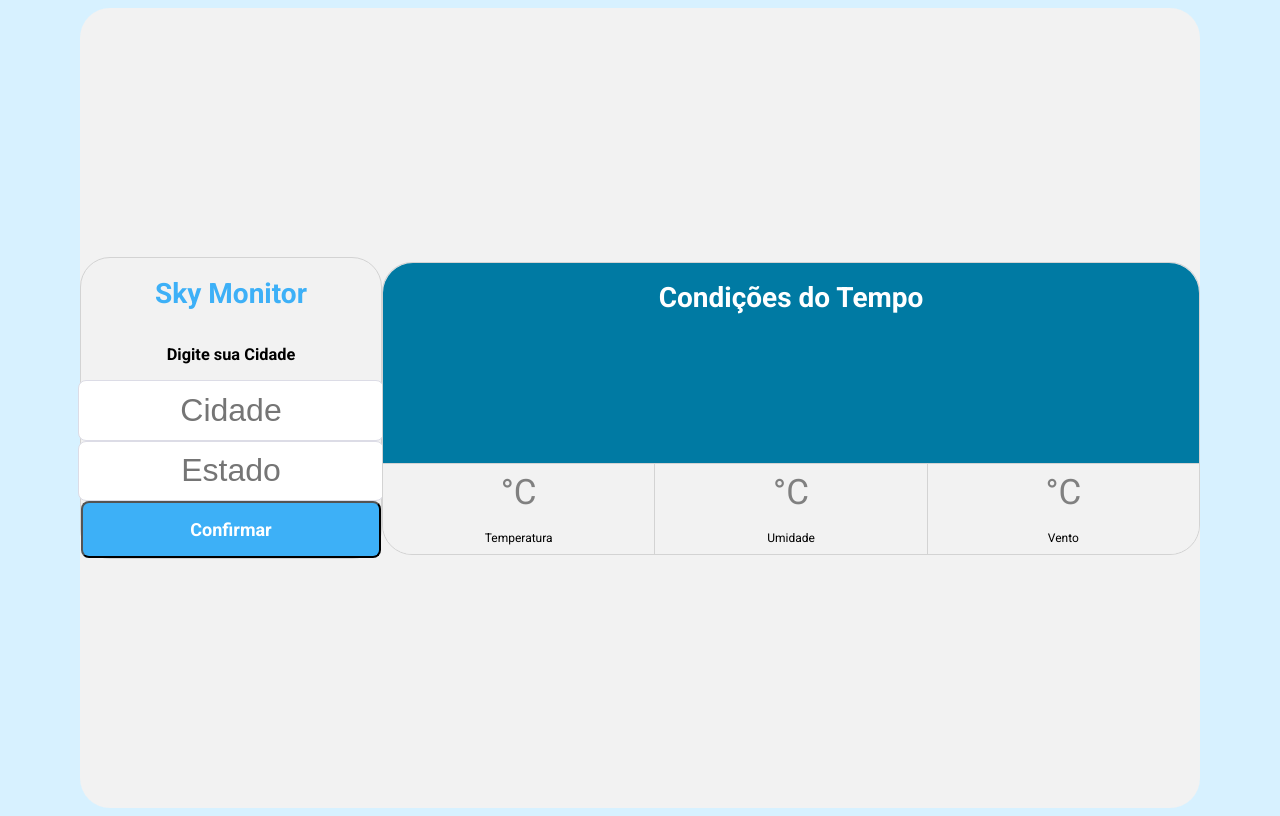
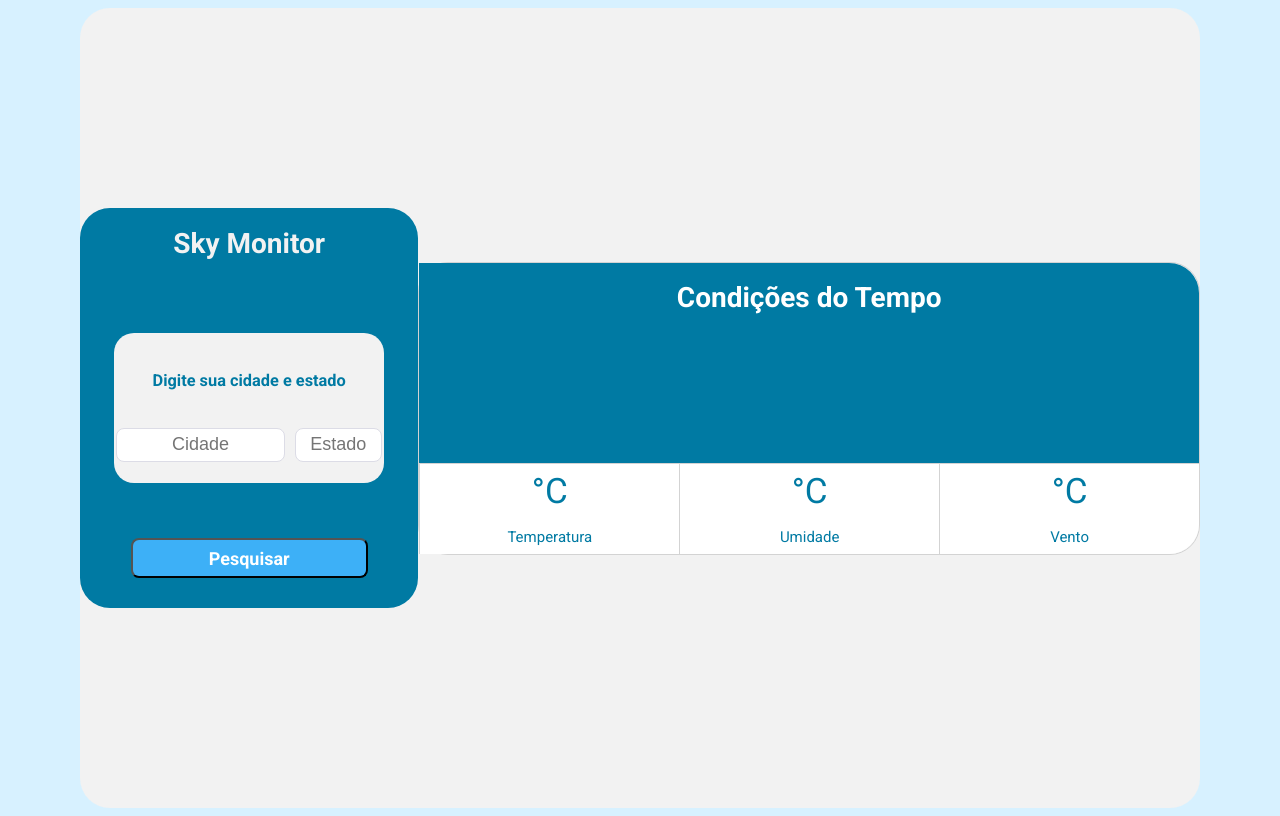
Before and after one commit to marcusdotenv/skymonitor, a React (Create React App) app: page / in a window 1280 px wide. Built offline with nearby package versions, Linux system fonts and the light colour scheme; no server answers; the HTML template or start-up script is replaced by a standard one.

Commit message:
Alterações de estilização

```diff
--- a/src/App.js
+++ b/src/App.js
@@ -8,6 +8,7 @@ import {
   WiNightRain,
   WiNightClear,
   WiSnow,
+  WiUmbrella,
 } from "react-icons/wi";
 
 
@@ -98,11 +99,19 @@ function App() {
     <div className="full-container">
       <form onSubmit={getData}>
       <div className="application-section">
+        <div>
         <h1> Sky Monitor </h1>
-        <h3>Digite sua Cidade</h3>
-        <input placeholder="Cidade" value={city} onChange={e => setCity(e.target.value)}/>
-        <input placeholder="Estado" value={state} onChange={e => setState(e.target.value)}/>
-        <button type="submit"> Confirmar </button>
+        </div>
+      <div className="input-container">
+        <div>
+          <h3>Digite sua cidade e estado</h3>
+        </div>
+        <div>
+         <input className="city" placeholder="Cidade" value={city} onChange={e => setCity(e.target.value)}/>
+         <input className="state" placeholder="Estado" value={state} onChange={e => setState(e.target.value)}/>
+        </div>
+      </div>
+        <button type="submit"> Pesquisar </button>
       </div>
       </form>
       <div className="display-data">
--- a/src/styles.css
+++ b/src/styles.css
@@ -19,26 +19,23 @@ body{
 }
 .application-section{
   display: flex;
+  height: 400px;
   flex-direction: column;
-  justify-content: space-evenly;
+  justify-content: space-between;
   align-items: center;
   border-radius: 30px;
-  border: 1px solid #d3d3d3;
-  width: 300px;
-  max-width: 350px;
-  height: 300px;
-  max-height: 350px;
-  background-color: #f2f2f2;
+  background-color: #007aa3;
 }
 
 .application-section h1{
-  color:  #3db0f7;
+  color:  #F2F2F2;
 }
 
 .application-section button{
-  width: 100%;
-  height: 60px;
+  width: 70%;
+  height: 40px;
   border-radius: 8px;
+  margin-bottom: 30px;
   background-color: #3db0f7;
   color: #FFF;
   transition-duration: 0.2s;
@@ -51,14 +48,43 @@ body{
   background-color: #007aa3;
 }
 
-.application-section input{
-  width:100%;
-  height: 60px;
+.input-container input.state {
+  width:30%;
+  height: 30px;
   border: 1px solid #dcdce6;
   border-radius: 8px;
   text-align: center;
-  font-size: 32px;
+  font-size: 18px;
 }
+.input-container input.city {
+  width:60%;
+  height: 30px;
+  border: 1px solid #dcdce6;
+  border-radius: 8px;
+  text-align: center;
+  font-size: 18px;
+}
+.input-container{
+  display: flex;
+  width: 80%;
+  height: 150px;
+  border-radius: 20px;
+  flex-direction: column;
+  justify-content: space-evenly;
+  align-items: center;
+  background-color: #F2F2F2;
+}
+.input-container h3{
+  color: #007aa3;
+}
+.input-container div{
+  text-align: center;
+}
+
+.input-container input+input{
+  margin-left:10px;
+}
+
 
 .display-data {
   display: flex;
@@ -76,7 +102,6 @@ body{
   width:100%;
   height: 200px;
   border-top-right-radius:30px;
-  border-top-left-radius:30px;
   background-color: #007aa3;
   color: #fff;
   text-align: center;
@@ -88,8 +113,7 @@ body{
   width:100%;
   height: 90px;
   border-bottom-right-radius:30px;
-  border-bottom-left-radius:30px;
-  background-color: #F2F2F2;
+  background-color: #FFF;
   flex-direction: row;
   justify-content: space-between;
 }
@@ -99,20 +123,17 @@ body{
   width:100%;
   justify-content: space-around;
   align-items: center;
-
-}
-.display-data div.body div+div{
   border-left: 1px solid #d3d3d3;
 }
-
 .display-data div.body div h3{
-  font-size: 12px;
+  font-size: 15px;
   font-weight: 400;
   font-family: Roboto;
   margin:0;
+  color: #007aa3;
 }
 .display-data div.body div p{
   margin:0;
   font-size: 35px;
-  color: #808080;
+  color: #007aa3;
 }
```
